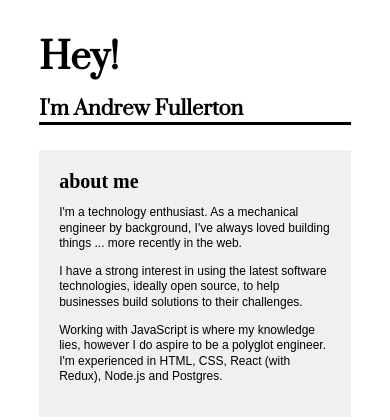
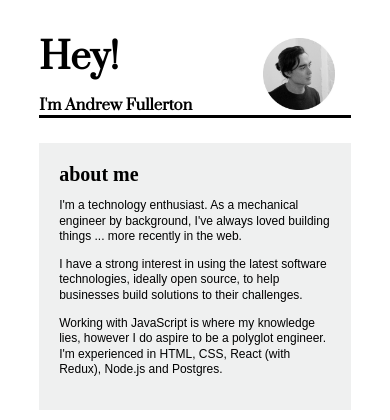
Before and after one commit to fullo01/portfolio-2018, a PHP site: page /index.html in a window 390 px wide. Shown: the top 420 px of the page. Run offline with PHP 8.4, Linux system fonts and the light colour scheme; some libraries are stand-ins or nearby versions.

Commit message:
amended profile img for mobile viewing

```diff
--- a/style.css
+++ b/style.css
@@ -221,15 +221,15 @@ footer {
 @media screen and (max-width: 700px) {
   header {
     font-size: 18px;
-    grid-template-columns: 1fr;
+    grid-template-columns: 2fr 1fr;
   }
 
   header h2 {
-      font-size: 20px;
+      font-size: 15px;
   }
 
   header img {
-      display: none;
+      width: 70%;
 }
 
 }
```
